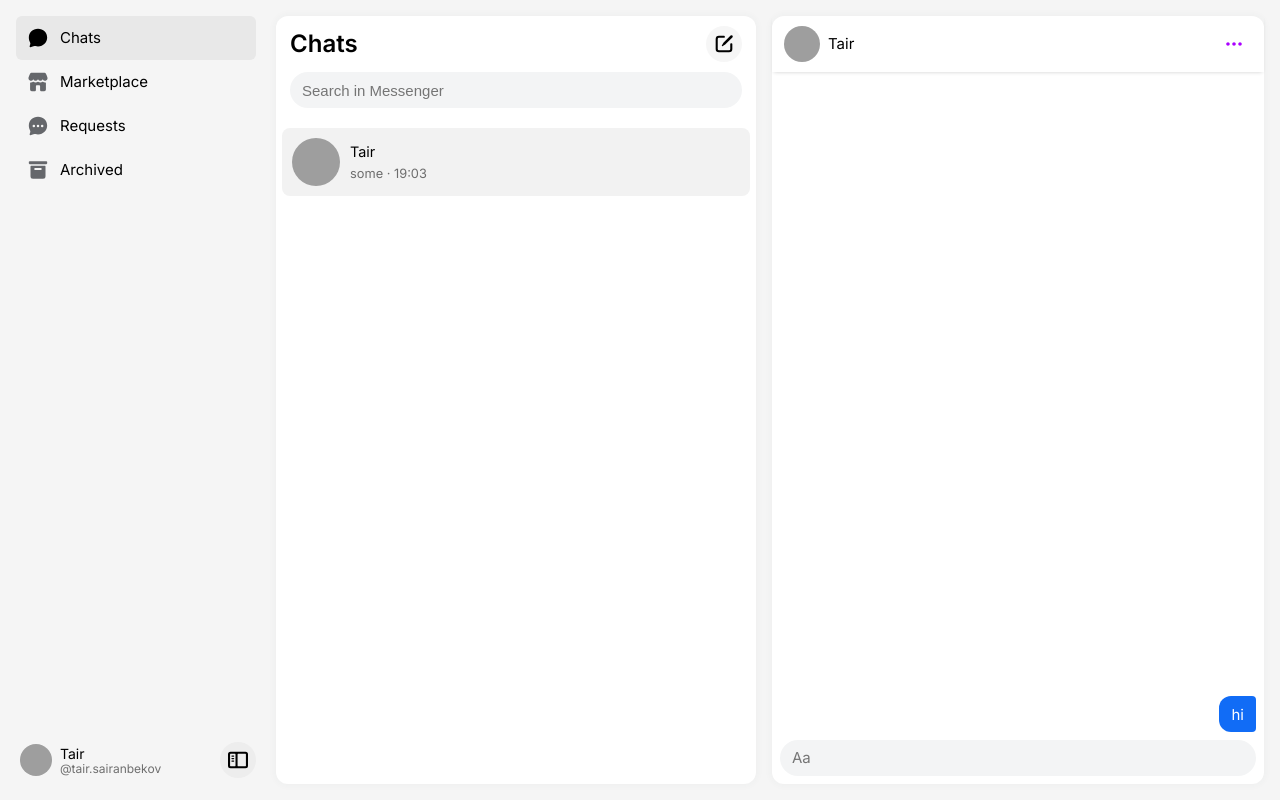
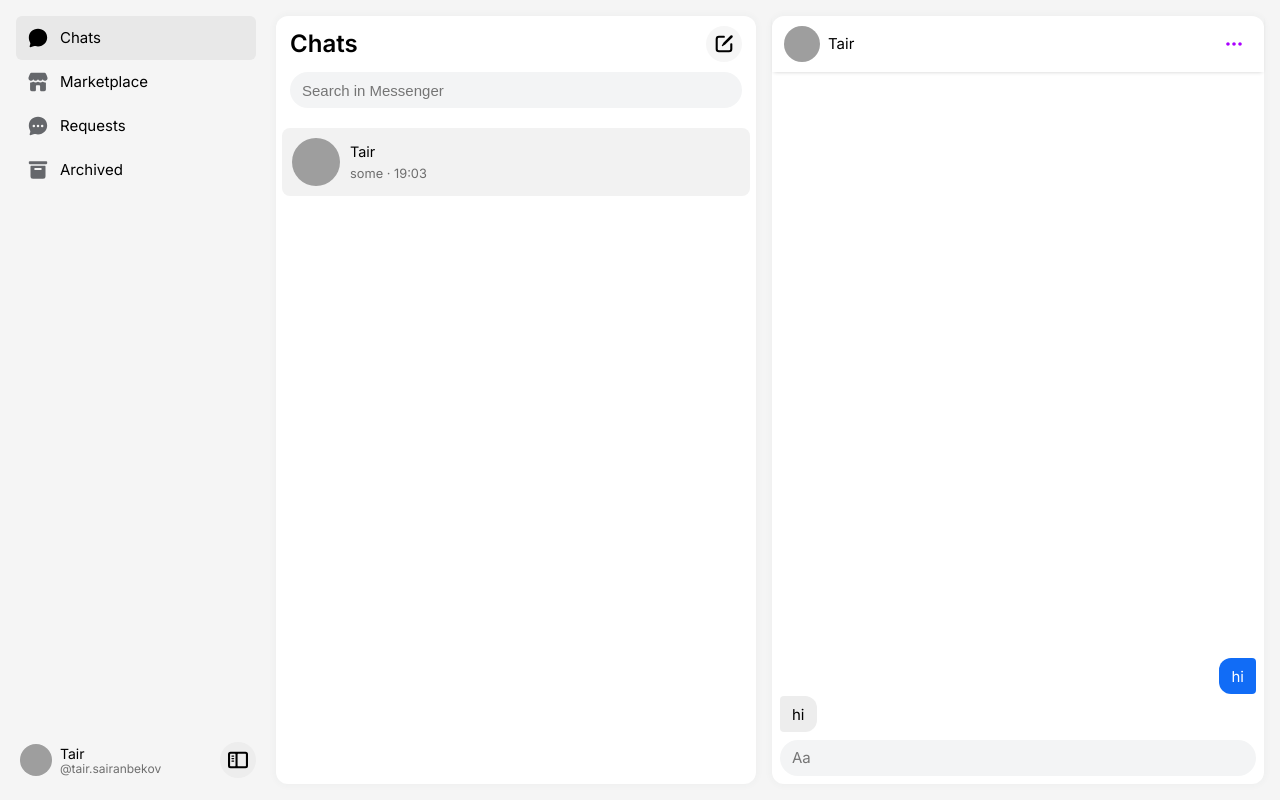
Before and after one commit to Tairascii/messenger-front, a Next.js app: page /t in a window 1280 px wide. Built offline with nearby package versions, Linux system fonts and the light colour scheme; grey boxes are pictures that could not be loaded.

Commit message:
other message

```diff
--- a/src/components/Chat/Chat.module.scss
+++ b/src/components/Chat/Chat.module.scss
@@ -73,7 +73,8 @@
   flex-direction: column;
   box-sizing: border-box;
   flex: 1;
-  align-items: flex-end;
+  align-items: flex-start;
   justify-content: flex-end;
   padding: 0 8px;
+  gap: 2px;
 }
--- a/src/components/Chat/Chat.tsx
+++ b/src/components/Chat/Chat.tsx
@@ -21,6 +21,15 @@
       isEdited: false,
       createdAt: '19:03',
       senderID: '1',
+      isFromMe: true,
+    },
+    {
+      id: 2,
+      text: 'hi',
+      isEdited: false,
+      createdAt: '19:03',
+      senderID: '1',
+      isFromMe: false,
     },
   ])
   const [message, setMessage] = useState('')
--- a/src/components/MessageBubble/MessageBubble.module.scss
+++ b/src/components/MessageBubble/MessageBubble.module.scss
@@ -2,16 +2,29 @@
   display: inline;
   flex-shrink: 1;
   padding: 8px 12px;
-  border-bottom-left-radius: 12px;
-  border-top-left-radius: 12px;
-  border-top-right-radius: 4px;
-  border-bottom-right-radius: 4px;
-  background-color: #116cf6;
+  border-bottom-left-radius: 4px;
+  border-top-left-radius: 4px;
+  border-top-right-radius: 12px;
+  border-bottom-right-radius: 12px;
+  background-color: #ededed;
 }
 
 .text {
   font-family: inherit;
   font-size: 0.9375rem;
   font-weight: 400;
-  color: $ui-white;
+  color: $ui-black;
 }
+
+.mine {
+  align-self: flex-end;
+  border-bottom-left-radius: 12px;
+  border-top-left-radius: 12px;
+  border-top-right-radius: 4px;
+  border-bottom-right-radius: 4px;
+  background-color: #116cf6;
+
+  .text {
+    color: $ui-white;
+  }
+}
--- a/src/components/MessageBubble/MessageBubble.tsx
+++ b/src/components/MessageBubble/MessageBubble.tsx
@@ -1,12 +1,13 @@
 import { Message } from '@/domain/messages'
 import styles from './MessageBubble.module.scss'
+import clsx from 'clsx'
 
 interface MessageBubbleProps {
   message: Message
 }
 const MessageBubble = ({ message }: MessageBubbleProps) => {
   return (
-    <div className={styles.block}>
+    <div className={clsx(styles.block, { [styles.mine]: message.isFromMe })}>
       <span className={styles.text}>{message.text}</span>
     </div>
   )
--- a/src/domain/messages.ts
+++ b/src/domain/messages.ts
@@ -4,4 +4,5 @@
   isEdited: boolean
   createdAt: string
   senderID: string
+  isFromMe: boolean
 }
```
